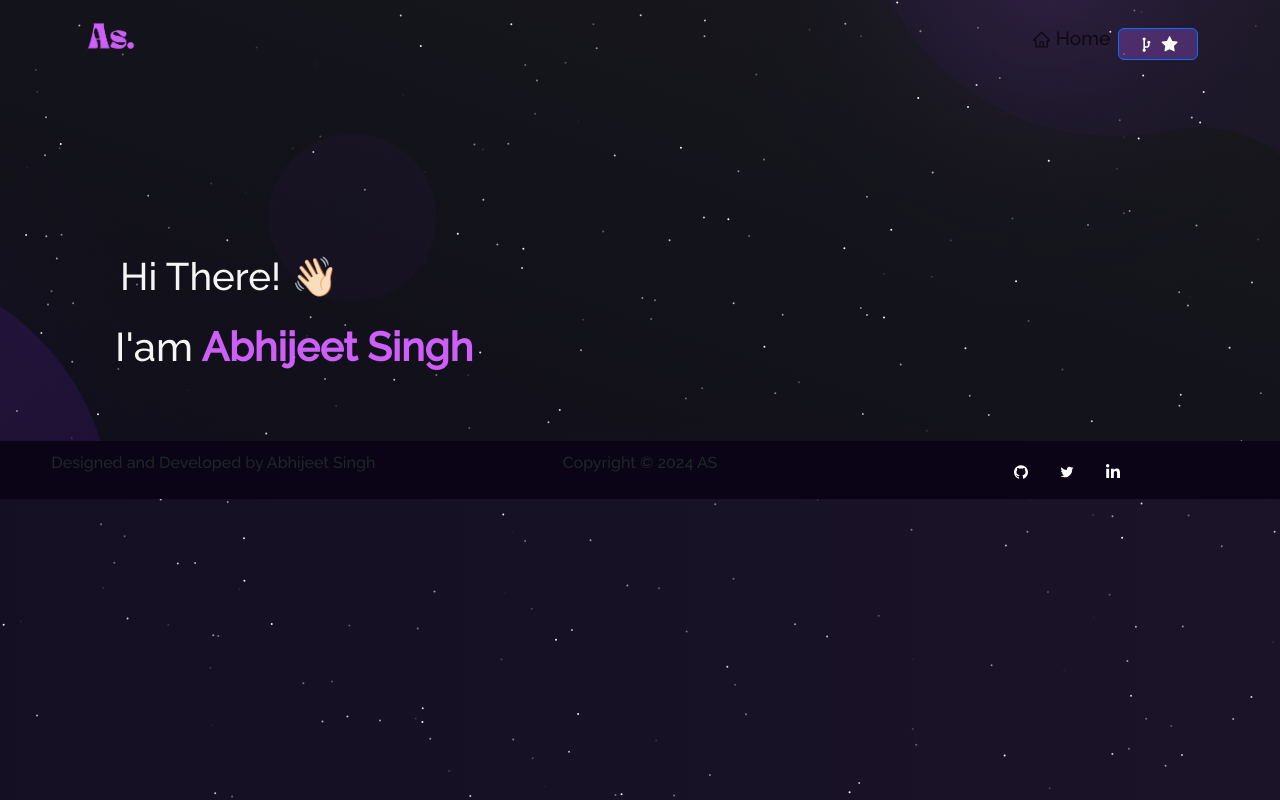
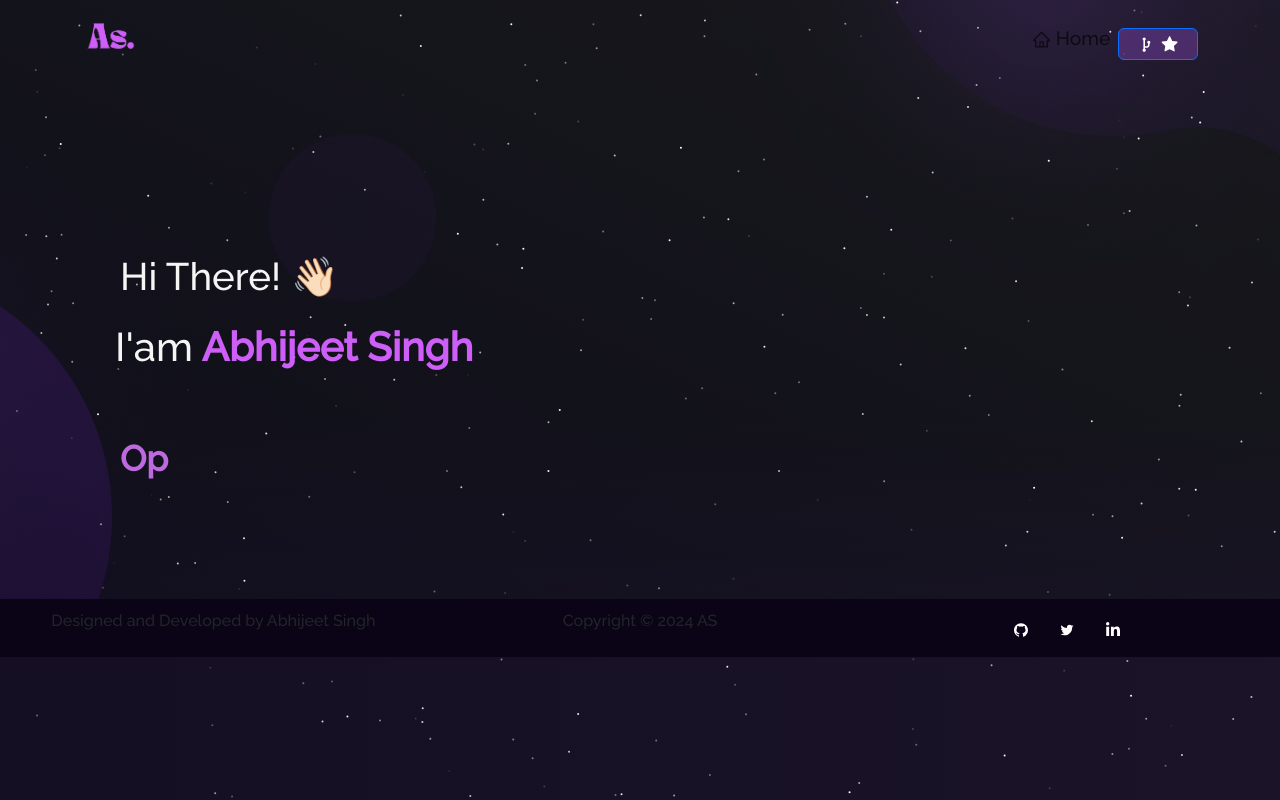
Before and after one commit to iamabhijeet2003/iamabhijeet, a React (Create React App) app: page / in a window 1280 px wide. Built offline with nearby package versions, Linux system fonts and the light colour scheme.

Commit message:
include typewriter

```diff
--- a/src/components/Home/Home.js
+++ b/src/components/Home/Home.js
@@ -1,7 +1,7 @@
 import React from "react";
 import { Container, Row, Col} from "react-bootstrap";
 import Particle from "../Particle";
-
+import Type from "./Type";
 function Home(){
     return(
         <section>
@@ -21,6 +21,10 @@ function Home(){
                                 I'am
                                 <strong className="main-name"> Abhijeet Singh</strong>
                             </h1>
+
+                            <div style={{ padding: 50, textAlign: "left" }}>
+                                <Type />
+                            </div>
                         </Col>
                     </Row>
                 </Container>
--- a/src/style.css
+++ b/src/style.css
@@ -177,6 +177,27 @@ html {
   }
 
 
+  .Typewriter__wrapper {
+    font-size: 2.2em !important;
+    color: #be6adf !important;
+    font-weight: 600 !important;
+  }
+  .Typewriter__cursor {
+    font-size: 2.4em !important;
+    color: #b562d6 !important;
+  }
+
+  @media (max-width: 767px) {
+    .Typewriter__wrapper {
+      font-size: 1.4em !important;
+      font-weight: 500 !important;
+      position: absolute !important;
+    }
+    .Typewriter__cursor {
+      display: none !important;
+    }
+  }
+
 /* --------- */
 /* Footer */
 /* --------- */
```
